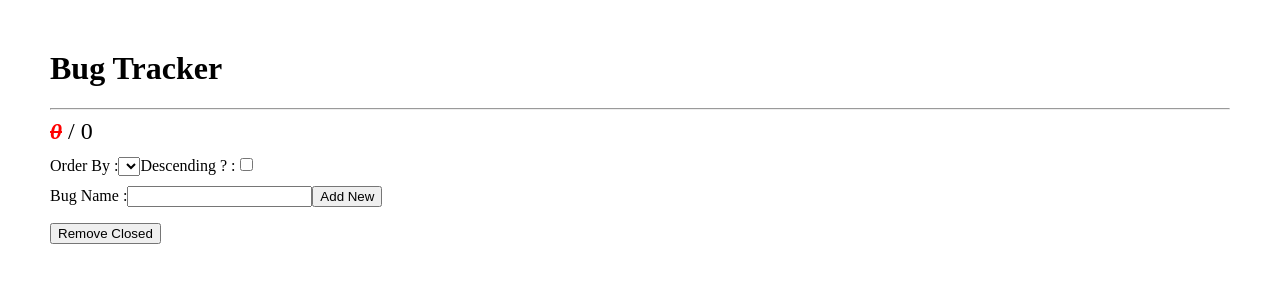
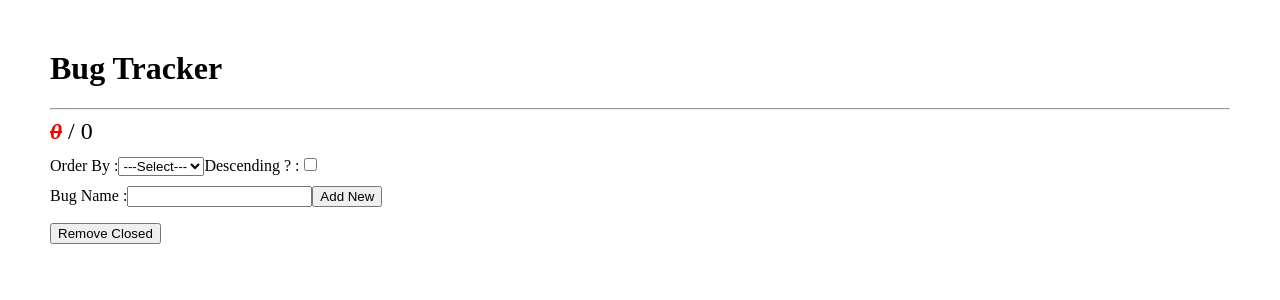
Before and after one commit to tkmagesh/IBM-Angular-Mar-2021, an Angular app in the folder bug-tracker-app/: page / in a window 1280 px wide. Shown: the top 300 px of the page. Built offline with nearby package versions, Linux system fonts and the light colour scheme.

Commit message:
updates to the component template

```diff
--- a/bug-tracker-app/src/app/bug-tracker/bug-tracker.component.html
+++ b/bug-tracker-app/src/app/bug-tracker/bug-tracker.component.html
@@ -6,9 +6,11 @@
 <section class="sort">
     <label for="">Order By :</label>
     <select name="" id="">
-        <option value=""></option>
-        <option value=""></option>
-        <option value=""></option>
+        <option value="">---Select---</option>
+        <option value="id">Id</option>
+        <option value="name">Name</option>
+        <option value="isClosed">Status</option>
+        <option value="createdAt">Created</option>
     </select>
     <label for="">Descending ? :</label>
     <input type="checkbox" name="" id="">
--- a/bug-tracker-app/src/app/bug-tracker/bug-tracker.component.ts
+++ b/bug-tracker-app/src/app/bug-tracker/bug-tracker.component.ts
@@ -1,5 +1,5 @@
 import { Component, OnInit } from '@angular/core';
-import { Bug } from './models/Bug';
+import { Bug } from './models/bug';
 
 
 @Component({
```
